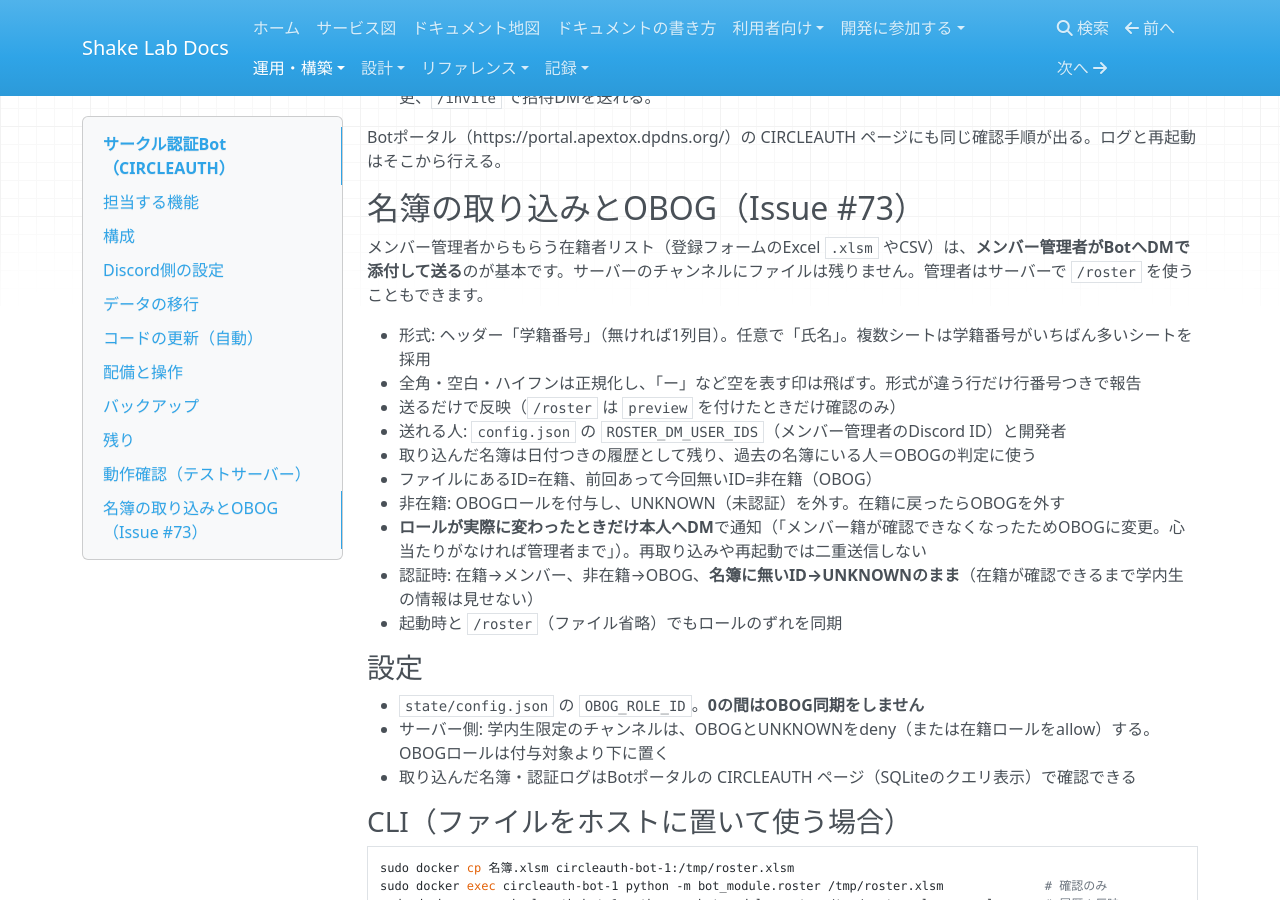
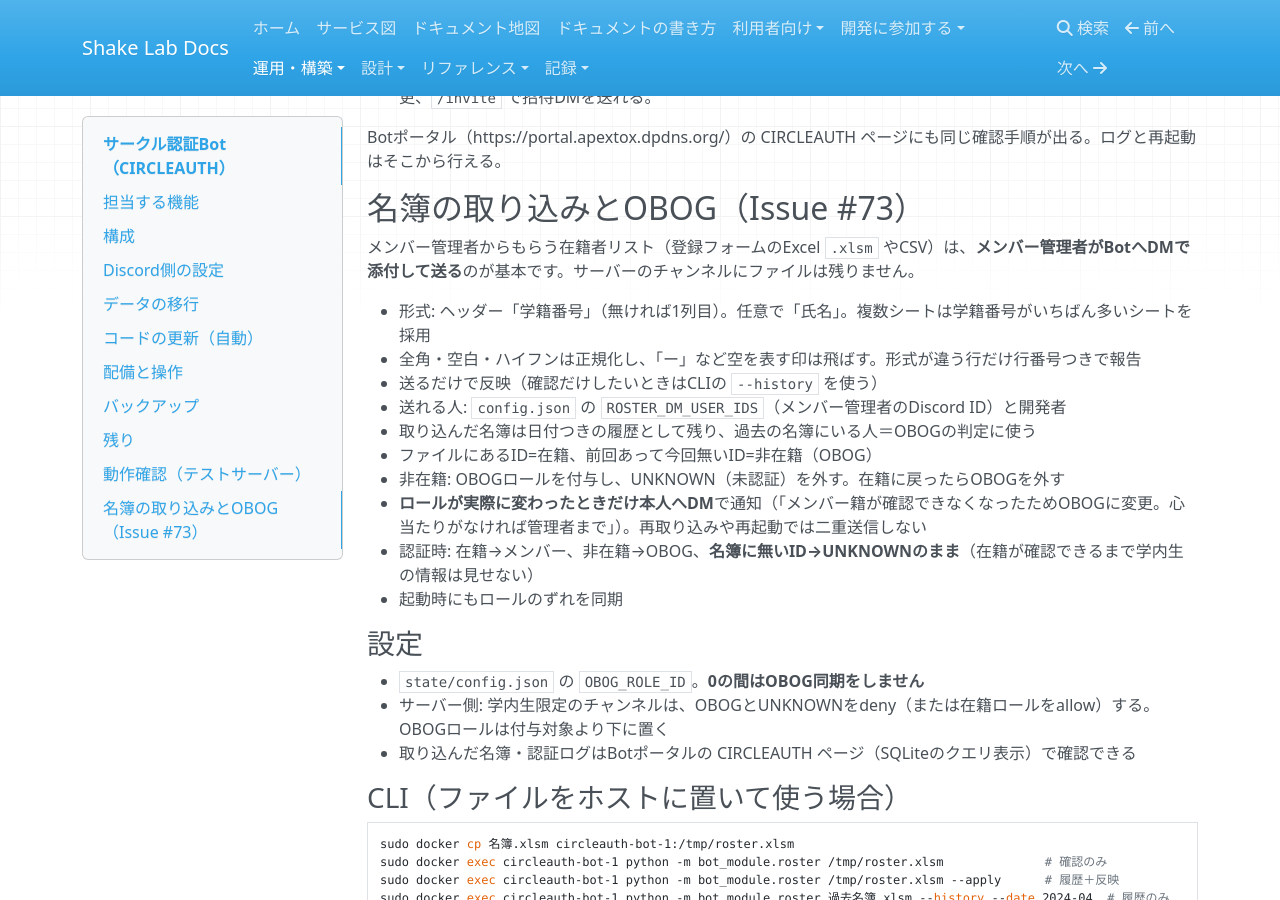
Before and after one commit to rurutheGeek/shake-cloud, an MkDocs documentation site: the page built from docs/operations/circleauth.md, in a window 1280 px wide and 900 px high, scrolled down 2548 px. Built offline with MkDocs 1.6.1, drawn with Linux system fonts in a browser that asks for light colours; nearby versions of some CDN libraries; a script that is not in the unit is left out.

Commit message:
docs(circleauth): 名簿はDMが基本になったため /roster の記述を外す

```diff
--- a/docs/operations/circleauth.md
+++ b/docs/operations/circleauth.md
@@ -105,18 +105,18 @@
 
 ## 名簿の取り込みとOBOG（Issue #73）
 
-メンバー管理者からもらう在籍者リスト（登録フォームのExcel `.xlsm` やCSV）は、**メンバー管理者がBotへDMで添付して送る**のが基本です。サーバーのチャンネルにファイルは残りません。管理者はサーバーで `/roster` を使うこともできます。
+メンバー管理者からもらう在籍者リスト（登録フォームのExcel `.xlsm` やCSV）は、**メンバー管理者がBotへDMで添付して送る**のが基本です。サーバーのチャンネルにファイルは残りません。
 
 - 形式: ヘッダー「学籍番号」（無ければ1列目）。任意で「氏名」。複数シートは学籍番号がいちばん多いシートを採用
 - 全角・空白・ハイフンは正規化し、「ー」など空を表す印は飛ばす。形式が違う行だけ行番号つきで報告
-- 送るだけで反映（`/roster` は `preview` を付けたときだけ確認のみ）
+- 送るだけで反映（確認だけしたいときはCLIの `--history` を使う）
 - 送れる人: `config.json` の `ROSTER_DM_USER_IDS`（メンバー管理者のDiscord ID）と開発者
 - 取り込んだ名簿は日付つきの履歴として残り、過去の名簿にいる人＝OBOGの判定に使う
 - ファイルにあるID=在籍、前回あって今回無いID=非在籍（OBOG）
 - 非在籍: OBOGロールを付与し、UNKNOWN（未認証）を外す。在籍に戻ったらOBOGを外す
 - **ロールが実際に変わったときだけ本人へDM**で通知（「メンバー籍が確認できなくなったためOBOGに変更。心当たりがなければ管理者まで」）。再取り込みや再起動では二重送信しない
 - 認証時: 在籍→メンバー、非在籍→OBOG、**名簿に無いID→UNKNOWNのまま**（在籍が確認できるまで学内生の情報は見せない）
-- 起動時と `/roster`（ファイル省略）でもロールのずれを同期
+- 起動時にもロールのずれを同期
 
 ### 設定
 
```
Also changed, not shown: 1 other file.
